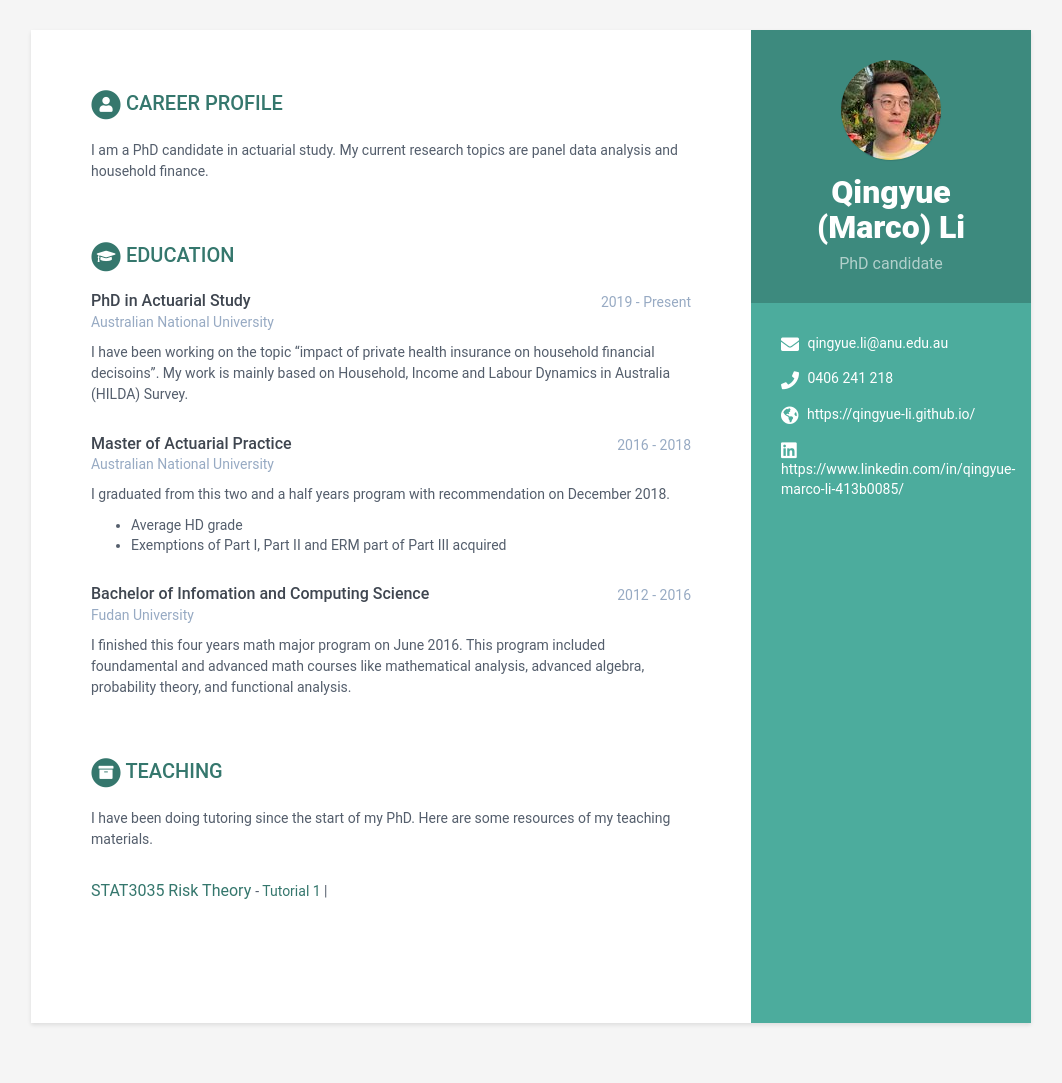
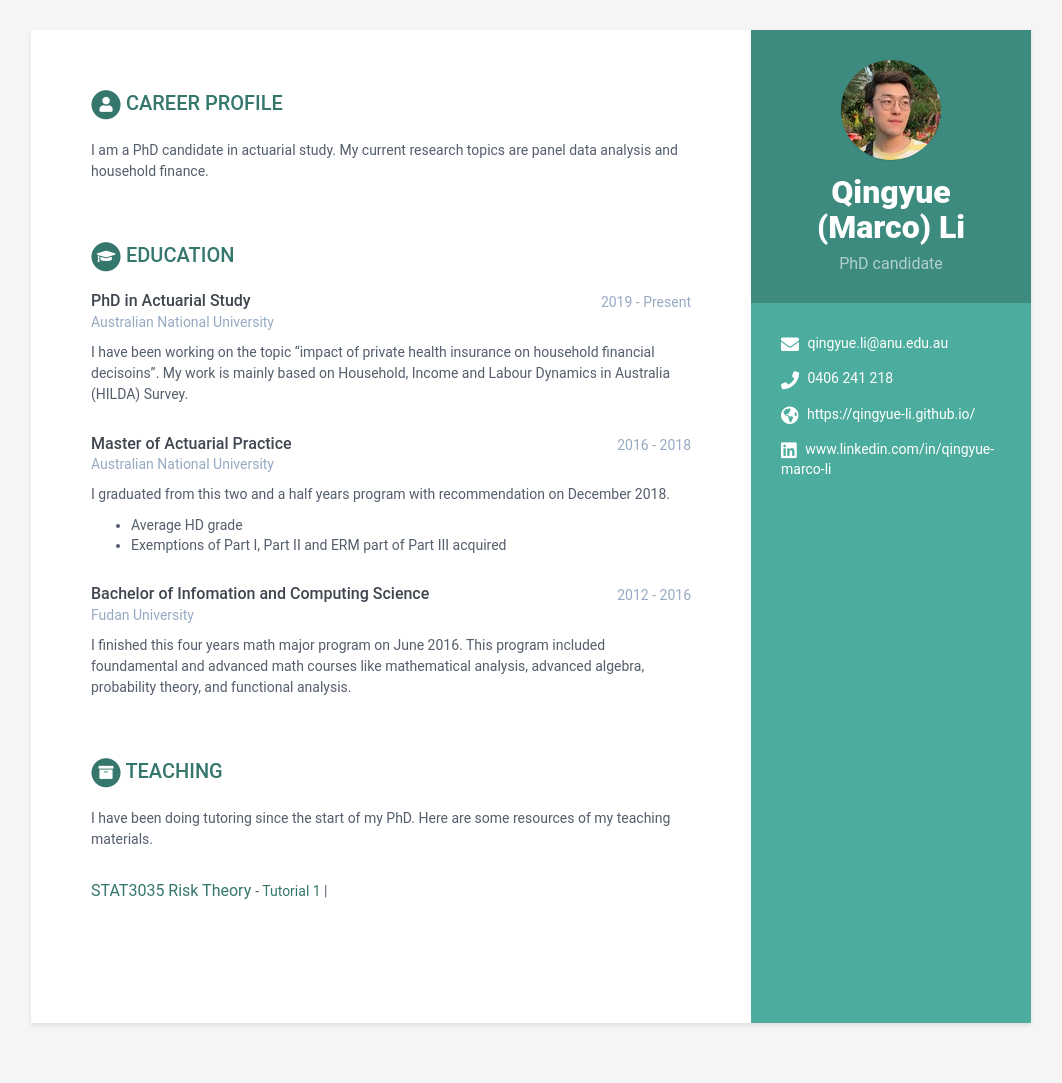
Before and after one commit to qingyue-li/qingyue-li.github.io, a Jekyll site: the page built from index.html, in a window 1280 px wide. Shown: the whole page, without its empty margins (109-1171 px from the left). Built offline with Jekyll 4.4.1, drawn with Linux system fonts in a browser that asks for light colours; part of the change alters nothing that is shown.

Commit message:
Update data.yml

```diff
--- a/_data/data.yml
+++ b/_data/data.yml
@@ -15,7 +15,7 @@ sidebar:
     email: qingyue.li@anu.edu.au
     phone: 0406 241 218
     website: https://qingyue-li.github.io/
-    linkedin: https://www.linkedin.com/in/qingyue-marco-li-413b0085/
+    linkedin: www.linkedin.com/in/qingyue-marco-li
     github:
     gitlab:
     bitbucket:
```
